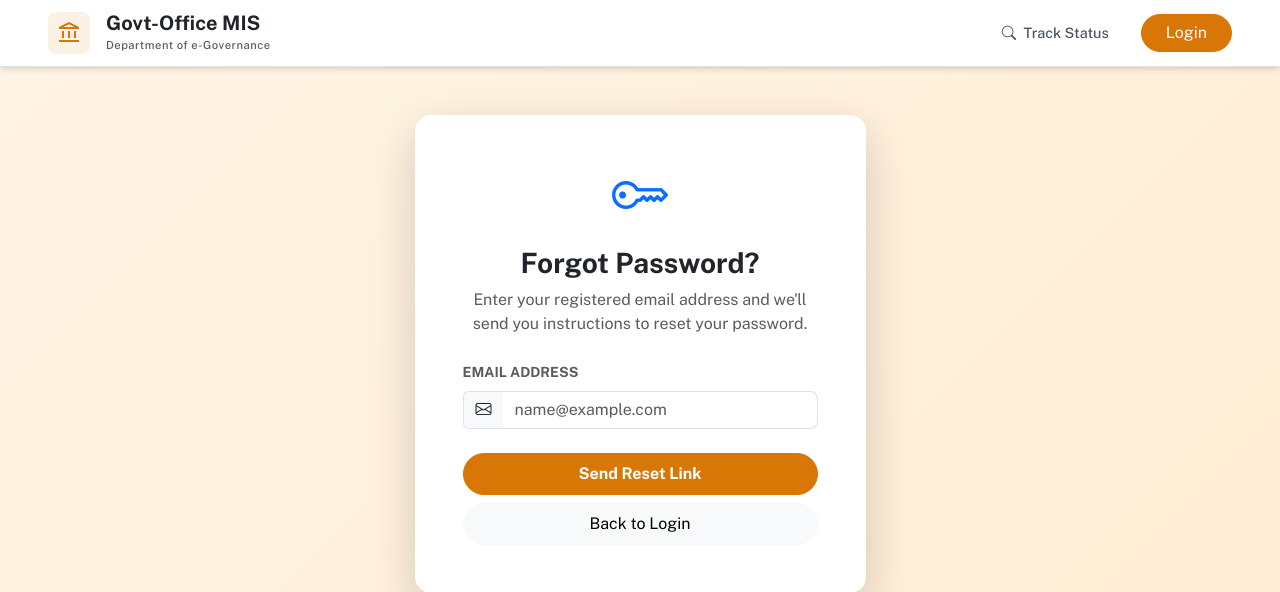
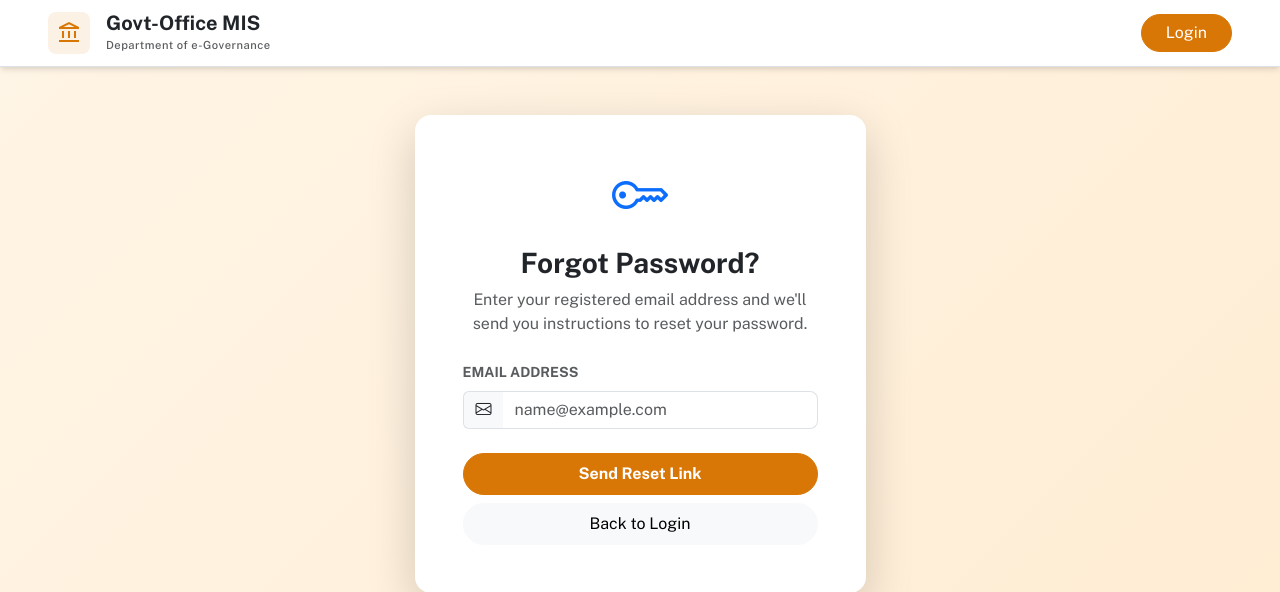
Before and after one commit to lokanathmohanty/e-GOVERNANCE, a Django app: page /accounts/password_reset/ in a window 1280 px wide. Shown: the top 592 px of the page. Run offline with Django 4.2, Linux system fonts and the light colour scheme.

Commit message:
I have completed your request to restructure the Track Status.

```diff
--- a/templates/base_bootstrap.html
+++ b/templates/base_bootstrap.html
@@ -250,13 +250,6 @@
                     </button>
                 </div>
                 <ul class="navbar-nav ms-auto align-items-center gap-2">
-                    {% if user.role != 'officer' and user.role != 'department_head' %}
-                    <li class="nav-item">
-                        <a class="nav-link" href="{% url 'citizen:public_track' %}">
-                            <i class="bi bi-search me-1"></i> Track Status
-                        </a>
-                    </li>
-                    {% endif %}
                     <!-- Notifications -->
                     {% if user.is_authenticated %}
                     <li class="nav-item dropdown me-2">
```
Also changed, not shown: static/images/favicon.png.
